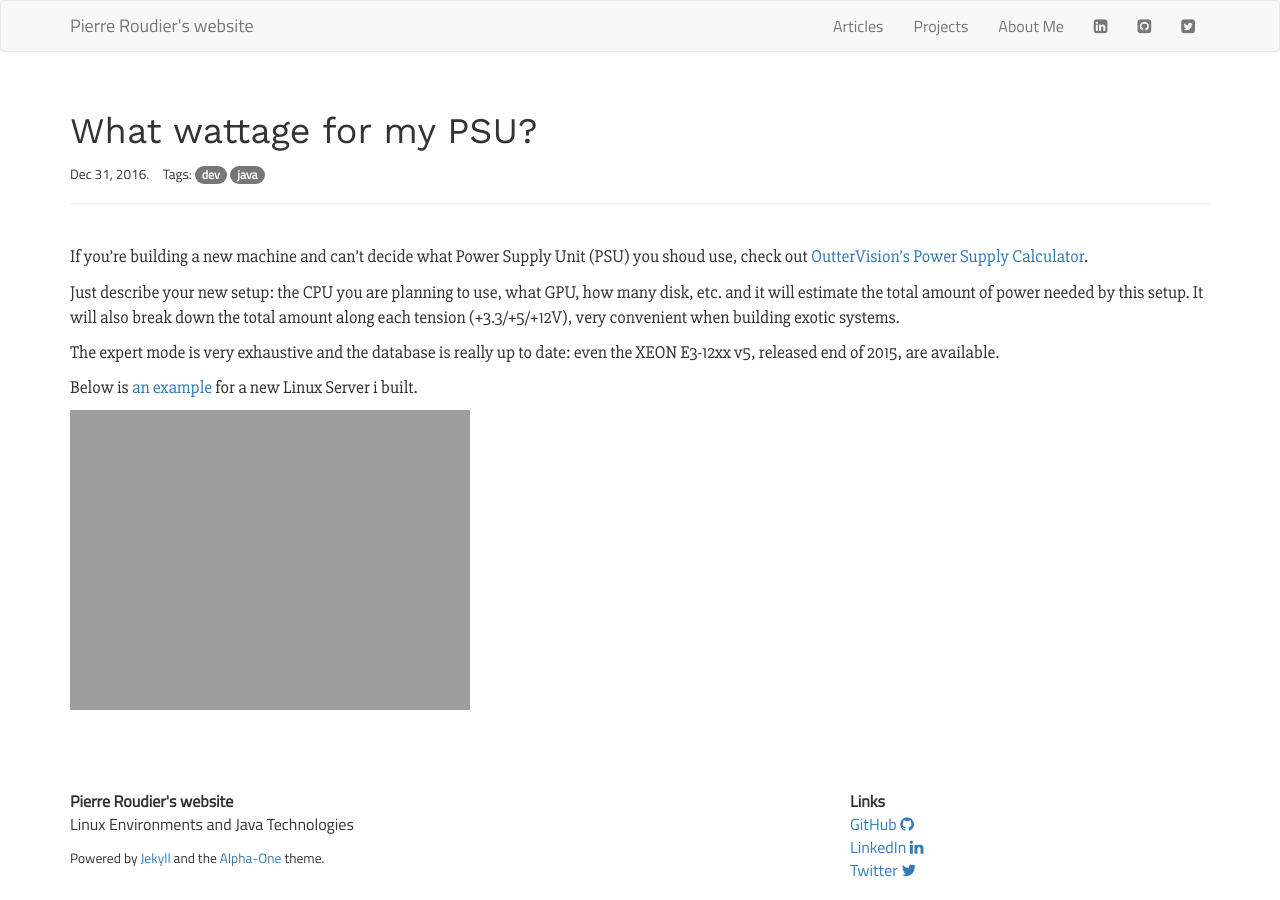
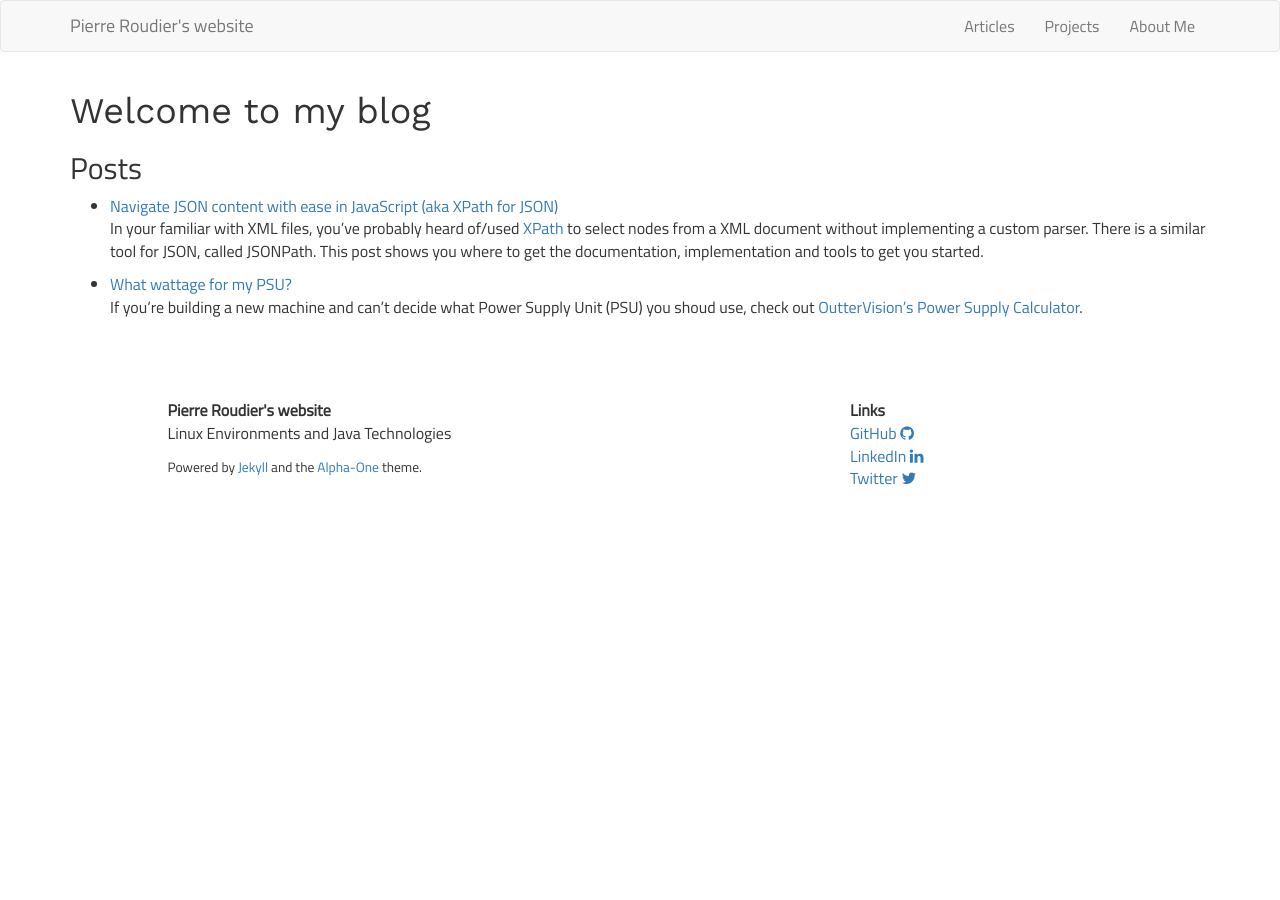
Before and after one commit to proudier/alpha-one, a Jekyll site: the page built from index.html, in a window 1280 px wide. Built offline with Jekyll 4.4.1, drawn with Linux system fonts in a browser that asks for light colours; nearby versions of some CDN libraries.

Commit message:
Split layout with includes and added more content to test final result

```diff
--- a/_config.yml
+++ b/_config.yml
@@ -8,6 +8,9 @@ twitter_username: proudier
 github_username:  proudier
 linkedin_username: pierreroudier
 
+aboutme_page: about
+
 markdown: kramdown
 
 theme: alpha-one
+#gems: [ reading_time, pluralize ]
--- /dev/null
+++ b/_includes/footer.html
@@ -0,0 +1,29 @@
+        <div style="margin:80px" ></div>
+
+        <div class="page-footer">
+            <div class="row">
+                <div class="col-md-1" ></div>
+                <div class="col-md-7" >
+                    <b>{{ site.title | escape }}</b>
+                    <p>{{ site.description | escape }}</p>
+                    <small>Powered by <a href="https://jekyllrb.com/">Jekyll</a> and the <a href="https://pierreroudier.net/projects/alpha-one">Alpha-One</a> theme.</small>
+                </div>
+                <div class="col-md-4">
+                    <b>Links</b>
+                    <ul class="list-unstyled">
+                        {% if site.github_username.size > 0 %}
+                            <li><a class="grey-text text-lighten-3" href="https://github.com/{{site.github_username}}/">GitHub <i class="fa fa-github"></i></a></li>
+                        {% endif %}
+                        {% if site.linkedin_username.size > 0 %}
+                            <li><a class="grey-text text-lighten-3" href="https://www.linkedin.com/in/{{site.linkedin_username}}">LinkedIn <i class="fa fa-linkedin"></i></a></li>
+                        {% endif %}
+                        {% if site.twitter_username.size > 0 %}
+                            <li><a class="grey-text text-lighten-3" href="https://twitter.com/{{site.twitter_username}}">Twitter <i class="fa fa-twitter"></i></a></li>
+                        {% endif %}
+                    </ul>
+                </div>
+            </div>
+        </div>
+    </div>
+</body>
+</html>
--- /dev/null
+++ b/_includes/header.html
@@ -0,0 +1,74 @@
+<!doctype html>
+
+<html lang="{{ page.lang | default: site.lang | default: "en" }}">
+
+<head>
+    <meta charset="utf-8">
+    <title>{{ site.title | escape }}</title>
+    <meta name="description" content="Pierre Roudier's personnal website">
+    <meta name="viewport" content="width=device-width, initial-scale=1">
+
+    <link rel="stylesheet" href='https://fonts.googleapis.com/css?family=Slabo+27px|Titillium+Web|Work+Sans:200,400'>
+    <link rel="stylesheet" href="https://maxcdn.bootstrapcdn.com/font-awesome/4.6.3/css/font-awesome.min.css" integrity="sha384-T8Gy5hrqNKT+hzMclPo118YTQO6cYprQmhrYwIiQ/3axmI1hQomh7Ud2hPOy8SP1" crossorigin="anonymous">
+    <link rel="stylesheet" href="https://maxcdn.bootstrapcdn.com/bootstrap/3.3.7/css/bootstrap.min.css" integrity="sha384-BVYiiSIFeK1dGmJRAkycuHAHRg32OmUcww7on3RYdg4Va+PmSTsz/K68vbdEjh4u" crossorigin="anonymous">
+    <link rel="stylesheet" href="{{ "alpha-one.css" | prepend: site.baseurl }}">
+
+    <script type="text/javascript" src="https://code.jquery.com/jquery-2.1.1.min.js"></script>
+    <script type="text/javascript" src="https://maxcdn.bootstrapcdn.com/bootstrap/3.3.7/js/bootstrap.min.js" integrity="sha384-Tc5IQib027qvyjSMfHjOMaLkfuWVxZxUPnCJA7l2mCWNIpG9mGCD8wGNIcPD7Txa" crossorigin="anonymous"></script>
+
+    <link rel="canonical" href="{{ page.url | replace:'index.html','' | prepend: site.baseurl | prepend: site.url }}">
+    <link rel="alternate" type="application/rss+xml" title="{{ site.title | escape }}" href="{{ "/feed.xml" | prepend: site.baseurl | prepend: site.url }}">
+</head>
+
+<body>
+    <nav class="navbar navbar-default" role="navigation" id="top-navbar">
+        <div class="container">
+            <div class="navbar-header">
+                <button id="menu-toggle" type="button" class="navbar-toggle" >
+                    <span class="sr-only">Toggle navigation</span>
+                    <span class="icon-bar bar1"></span>
+                    <span class="icon-bar bar2"></span>
+                    <span class="icon-bar bar3"></span>
+                </button>
+                <a target="_top" href="{{ site.baseurl }}" class="navbar-brand">{{ site.title | escape }}</a>
+            </div>
+            <div class="collapse navbar-collapse"  id="example">
+                <ul class="nav navbar-nav navbar-right navbar-uppercase">
+                    <li>
+                        <a href="articles.html" data-scroll="true" data-id="#blog">Articles</a>
+                    </li>
+                    <li>
+                        <a href="" data-scroll="true" data-id="#projects">Projects</a>
+                    </li>
+                    <li>
+                        <a href="" data-scroll="true" data-id="#aboutMe">About Me</a>
+                    </li>
+{% comment %}
+                    {% if site.linkedin_username.size > 0 %}
+                    <li>
+                        <a href="https://www.linkedin.com/in/{{site.linkedin_username}}" target="_blank">
+                            <i class="fa fa-linkedin-square"></i>
+                        </a>
+                    </li>
+                    {% endif %}
+                    {% if site.github_username.size > 0 %}
+                    <li>
+                        <a href="https://github.com/{{site.github_username}}/" target="_blank">
+                            <i class="fa fa-github-square"></i>
+                        </a>
+                    </li>
+                    {% endif %}
+                    {% if site.twitter_username.size > 0 %}
+                    <li>
+                        <a href="https://twitter.com/{{site.twitter_username}}" target="_blank">
+                            <i class="fa fa-twitter-square"></i>
+                        </a>
+                    </li>
+                    {% endif %}
+{% endcomment %}
+                </ul>
+            </div>
+        </div>
+     </nav>
+
+     <div class="container">
--- a/_layouts/default.html
+++ b/_layouts/default.html
@@ -1 +1,5 @@
-{{ content }}
+{% include header.html %}
+
+{{ content | markdownify}}
+
+{% include footer.html %}
--- a/_layouts/post.html
+++ b/_layouts/post.html
@@ -1,78 +1,17 @@
-<!doctype html>
+{% include header.html %}
 
-<html lang="{{ page.lang | default: site.lang | default: "en" }}">
-
-<head>
-    <meta charset="utf-8">
-    <title>{{ site.title | escape }}</title>
-    <meta name="description" content="Pierre Roudier's personnal website">
-    <meta name="viewport" content="width=device-width, initial-scale=1">
-
-    <link rel="stylesheet" href='https://fonts.googleapis.com/css?family=Slabo+27px|Titillium+Web|Work+Sans:200,400'>
-    <link rel="stylesheet" href="https://maxcdn.bootstrapcdn.com/font-awesome/4.6.3/css/font-awesome.min.css" integrity="sha384-T8Gy5hrqNKT+hzMclPo118YTQO6cYprQmhrYwIiQ/3axmI1hQomh7Ud2hPOy8SP1" crossorigin="anonymous">
-    <link rel="stylesheet" href="https://maxcdn.bootstrapcdn.com/bootstrap/3.3.7/css/bootstrap.min.css" integrity="sha384-BVYiiSIFeK1dGmJRAkycuHAHRg32OmUcww7on3RYdg4Va+PmSTsz/K68vbdEjh4u" crossorigin="anonymous">
-    <link rel="stylesheet" href="alpha-one.css">
-
-    <script type="text/javascript" src="https://code.jquery.com/jquery-2.1.1.min.js"></script>
-    <script type="text/javascript" src="https://maxcdn.bootstrapcdn.com/bootstrap/3.3.7/js/bootstrap.min.js" integrity="sha384-Tc5IQib027qvyjSMfHjOMaLkfuWVxZxUPnCJA7l2mCWNIpG9mGCD8wGNIcPD7Txa" crossorigin="anonymous"></script>
-</head>
-
-<body>
-    <nav class="navbar navbar-default" role="navigation" id="top-navbar">
-        <div class="container">
-            <div class="navbar-header">
-                <button id="menu-toggle" type="button" class="navbar-toggle" >
-                    <span class="sr-only">Toggle navigation</span>
-                    <span class="icon-bar bar1"></span>
-                    <span class="icon-bar bar2"></span>
-                    <span class="icon-bar bar3"></span>
-                </button>
-                <a target="_top" href="{{ site.baseurl }}" class="navbar-brand">{{ site.title | escape }}</a>
-            </div>
-            <div class="collapse navbar-collapse"  id="example">
-                <ul class="nav navbar-nav navbar-right navbar-uppercase">
-                    <li>
-                        <a href="" data-scroll="true" data-id="#blog">Articles</a>
-                    </li>
-                    <li>
-                        <a href="" data-scroll="true" data-id="#projects">Projects</a>
-                    </li>
-                    <li>
-                        <a href="" data-scroll="true" data-id="#aboutMe">About Me</a>
-                    </li>
-
-                    <li>
-                        <a href="https://www.linkedin.com/in/{{site.linkedin_username}}" target="_blank">
-                            <i class="fa fa-linkedin-square"></i>
-                        </a>
-                    </li>
-                    <li>
-                        <a href="https://github.com/{{site.github_username}}/" target="_blank">
-                            <i class="fa fa-github-square"></i>
-                        </a>
-                    </li>
-                    <li>
-                        <a href="https://twitter.com/{{site.twitter_username}}" target="_blank">
-                            <i class="fa fa-twitter-square"></i>
-                        </a>
-                    </li>
-                </ul>
-            </div>
-        </div>
-     </nav>
-
-    <div class="container">
 <div class="page-header">
-
     <h1>{{ page.title | escape }}</h1>
     <ul class="list-inline">
         <li><small>{{ page.date | date: "%b %-d, %Y" }}.</small></li>
+        {% if page.tags.size > 0 %}
             <li>
                 <small>Tags: </small>
                 {% for tag in page.tags %}
                     <span class="badge">{{ tag | escape }}</span>
                 {% endfor %}
             </li>
+        {% endif %}
     </ul>
 </div>
 
@@ -83,30 +22,4 @@
     {{ content | markdownify}}
 </div>
 
-        <div style="margin:80px" ></div>
-
-        <div class="page-footer">
-            <div class="row">
-                <div class="col-md-8">
-                    <b>{{ site.title | escape }}</b>
-                    <p>{{ site.description | escape }}</p>
-                    <small>Powered by <a href="https://jekyllrb.com/">Jekyll</a> and the <a href="https://pierreroudier.net/projects/alpha-one">Alpha-One</a> theme.</small>
-                </div>
-                <div class="col-md-4">
-                    <b>Links</b>
-                    <ul class="list-unstyled">
-                        <li><a class="grey-text text-lighten-3" href="https://github.com/{{site.github_username}}/">GitHub <i class="fa fa-github"></i></a></li>
-                        <li><a class="grey-text text-lighten-3" href="https://www.linkedin.com/in/{{site.linkedin_username}}">LinkedIn <i class="fa fa-linkedin"></i></a></li>
-                        <li><a class="grey-text text-lighten-3" href="https://twitter.com/{{site.twitter_username}}">Twitter <i class="fa fa-twitter"></i></a></li>
-                    </ul>
-                </div>
-            </div>
-            <div class="row">
-                <div class="col-md-12">
-
-                </div>
-            </div>
-        </div>
-    </div>
-</body>
-</html>
+{% include footer.html %}
--- /dev/null
+++ b/_posts/2016-02-13-jsonpath-xpath-for-json.md
@@ -0,0 +1,17 @@
+---
+layout: post
+title:  "Navigate JSON content with ease in JavaScript (aka XPath for JSON)"
+tags:
+- Dev
+- JSON
+- XPath
+---
+In your familiar with XML files, you’ve probably heard of/used [XPath](https://en.wikipedia.org/wiki/XPath) to select nodes from a XML document without implementing a custom parser. There is a similar tool for JSON, called JSONPath. This post shows you where to get the documentation, implementation and tools to get you started.
+
+First, a good yet concise presentation is available on [Stefan Goessner’s blog](http://goessner.net/articles/JsonPath/). It gives you background, defines the syntax and comes with many examples. A JavaScript implementation is also available but it seems unmaintained.
+
+Subbu Allamaraju forked this implementatio, modernized and improved to an extend unknown to me. Nevertheless I’ve decided to use it in my project as it is actively maintained. It’s available [on GitHub](https://github.com/s3u/JSONPath). Looking at [the test files] (https://github.com/s3u/JSONPath/blob/master/test/test.examples.js) is a good source of “in-situation” examples.
+
+To test the queries, an online JSONPath evaluator is a convenient tool. I find [jsonpath.com](http://jsonpath.com/) to be the best. You can paste your JSON content and your JSONPath expression and it will immediately show you the matching content.
+
+Edit: link is dead ~~There is an interesting alternative to JSONPath: [json:select()](http://jsonselect.org/), CSS-like selectors for JSON. I never took the time to play with it but it could be worth a shot.~~
--- a/index.html
+++ b/index.html
@@ -1,17 +1,17 @@
 ---
-layout: post
-title:  "What wattage for my PSU?"
-date: 2016-12-31
-tags:
-- dev
-- java
+layout: page
 ---
-If you’re building a new machine and can’t decide what Power Supply Unit (PSU) you shoud use, check out [OutterVision’s Power Supply Calculator](http://outervision.com/power-supply-calculator).
 
-Just describe your new setup: the CPU you are planning to use, what GPU, how many disk, etc. and it will estimate the total amount of power needed by this setup. It will also break down the total amount along each tension (+3.3/+5/+12V), very convenient when building exotic systems.
+<h1>Welcome to my blog</h1>
 
-The expert mode is very exhaustive and the database is really up to date: even the XEON E3-12xx v5, released end of 2015, are available.
 
-Below is [an example](http://outervision.com/b/bhByhi) for a new Linux Server i built.
 
-![Linux server example]({{ site.url }}/assets/2016-02-10-what-wattage-for-my-psu.png)
+<h2>Posts</h2>
+<ul>
+  {% for post in site.posts %}
+    <li>
+      <a href="{{ post.url }}">{{ post.title }}</a>
+      {{ post.excerpt }}
+    </li>
+  {% endfor %}
+</ul>
```
Also changed, not shown: _posts/2016-02-10-what-wattage-for-my-psu.md (added, +13 -0 lines), articles.html (added, +27 -0 lines). Lines whose indentation alone changed are shown as unchanged.
